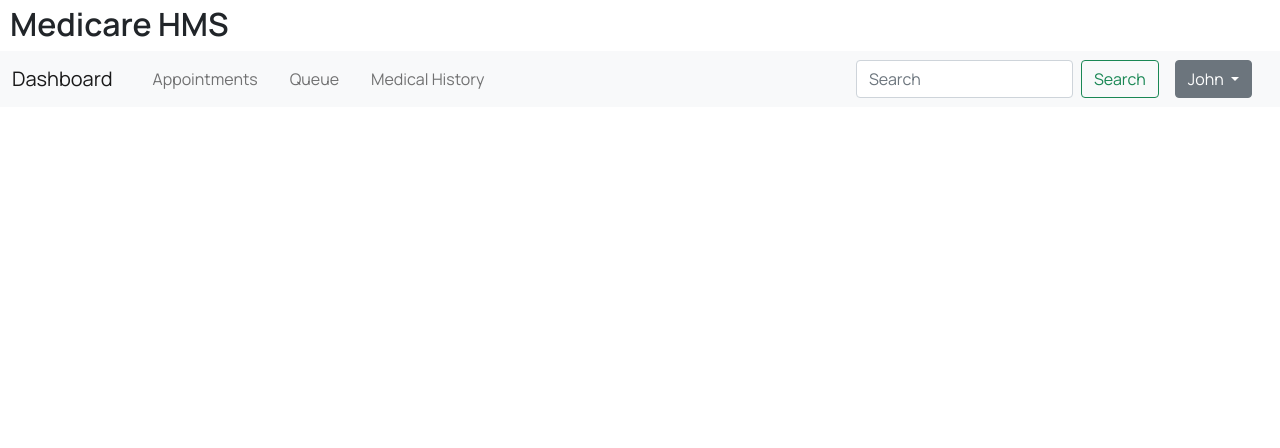
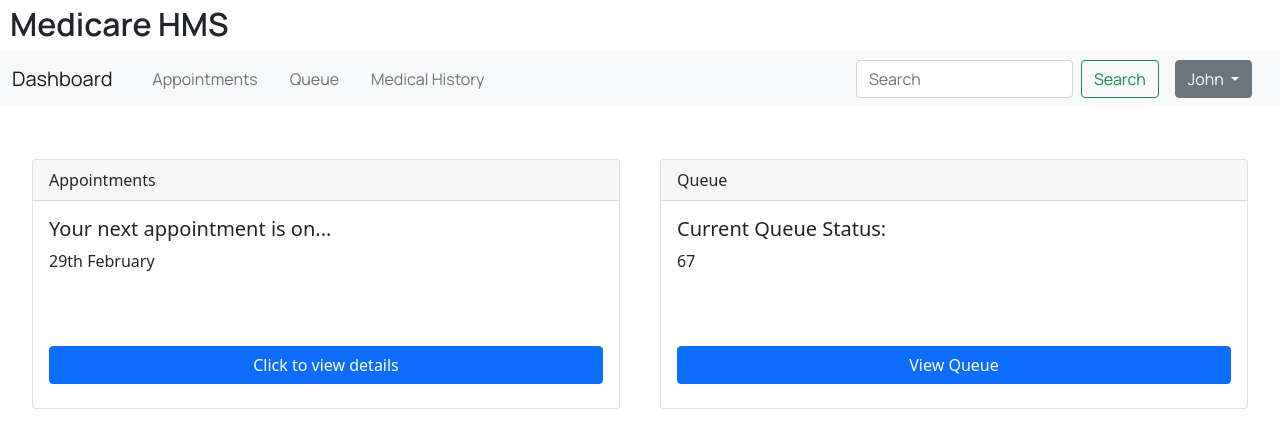
Before and after one commit to TungTzeJun/hospital-management-system, a PHP site: page / in a window 1280 px wide. Shown: the top 448 px of the page. Run offline with PHP 8.4, Linux system fonts and the light colour scheme.

Commit message:
Add files via upload

```diff
--- a/index.html
+++ b/index.html
@@ -59,6 +59,28 @@
             </div>
         </div>
     </nav>
+    <div class="card-container">
+        <div class="card appointment">
+            <div class="card-header">
+                Appointments
+            </div>
+            <div class="card-body">
+                <h5 class="card-title">Your next appointment is on...</h5>
+                <p class="card-text">29th February</p>
+                <a href="#" class="btn btn-primary aq-button">Click to view details</a>
+            </div>
+        </div>
+        <div class="card queue">
+            <div class="card-header">
+                Queue
+            </div>
+            <div class="card-body">
+                <h5 class="card-title">Current Queue Status:</h5>
+                <p class="card-text">67</p>
+                <a href="#" class="btn btn-primary aq-button">View Queue</a>
+            </div>
+        </div>
+    </div>
     <script src="script.js"></script>
     <script src="https://cdn.jsdelivr.net/npm/bootstrap@5.0.2/dist/js/bootstrap.bundle.min.js"
         integrity="sha384-MrcW6ZMFYlzcLA8Nl+NtUVF0sA7MsXsP1UyJoMp4YLEuNSfAP+JcXn/tWtIaxVXM"
--- a/style.css
+++ b/style.css
@@ -18,3 +18,37 @@
     font-weight: 400;
     font-style: normal;
 }
+
+.appointment {
+    flex: 1;
+    margin-right: 20px;
+    min-height: 250px;
+}
+
+.queue {
+    flex: 1;
+    min-height: 250px;
+}
+
+.card {
+    display: flex;
+    flex-direction: column;
+}
+
+.card-body {
+    display: flex;
+    flex-direction: column;
+    flex: 1;
+}
+
+.aq-button {
+    margin-top: auto;
+    margin-bottom: 0.5rem;
+}
+
+.card-container {
+    display: flex;
+    gap: 20px;
+    margin-top: 20px;
+    padding: 2rem;
+}
```
